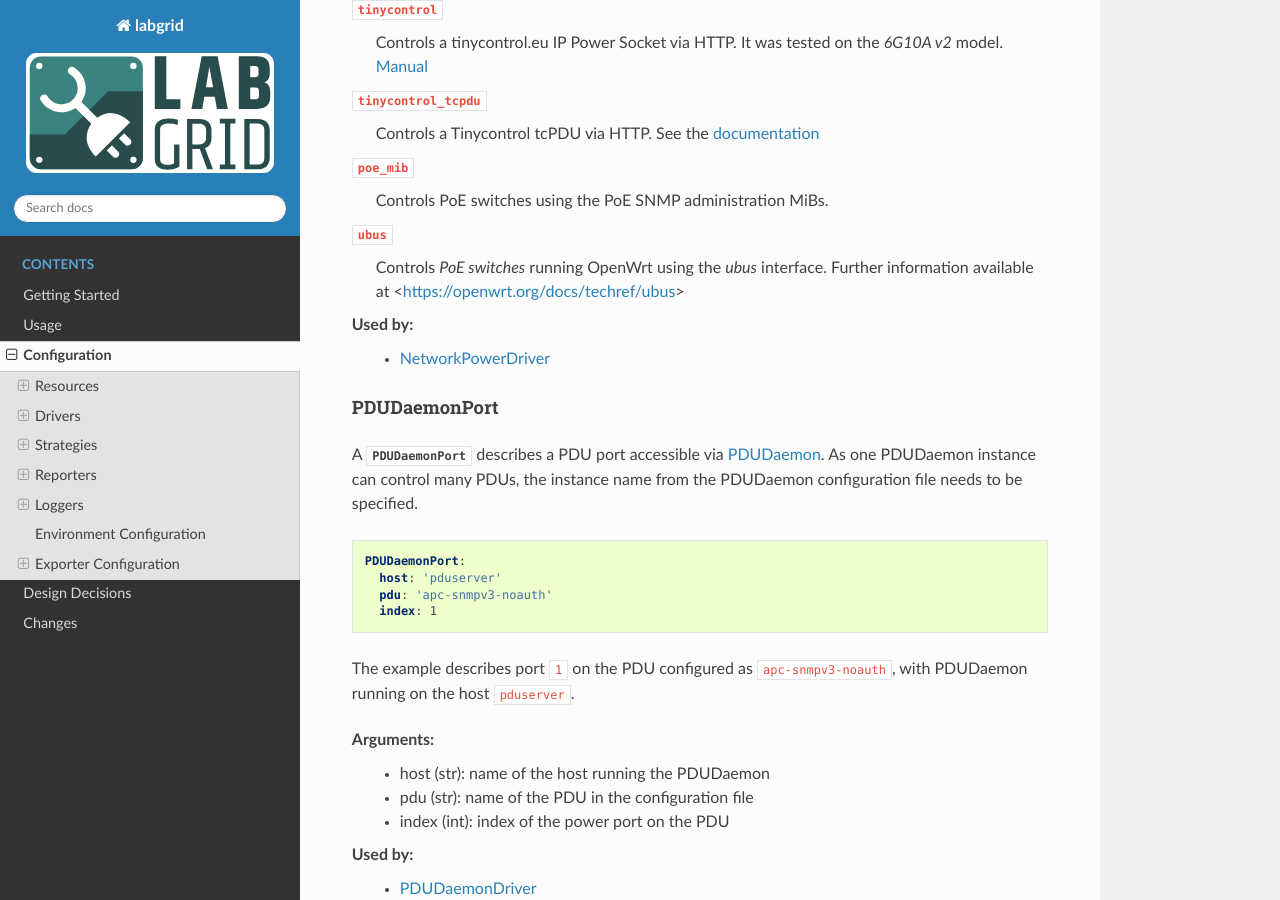
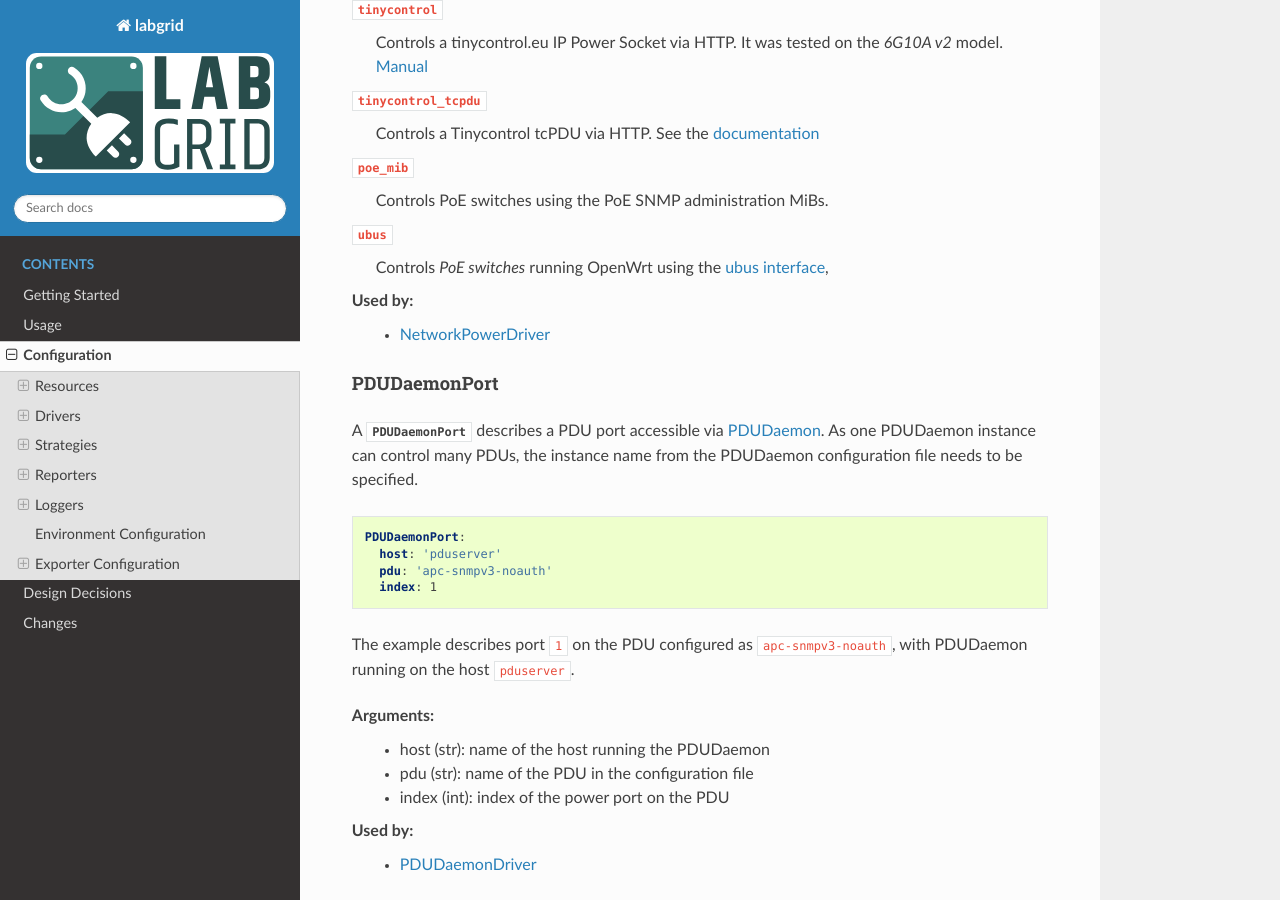
Before and after one commit to labgrid-project/labgrid, a Sphinx documentation site: the page built from doc/configuration.rst, in a window 1280 px wide and 900 px high, scrolled down 5400 px. Built offline with Sphinx 7.4.7 and the Read the Docs theme 3.1.0, drawn with Linux system fonts in a browser that asks for light colours; pages that are not in the unit, such as notebooks, are missing from menus; some of the changed text lies outside the part shown.

Commit message:
doc/configuration: fix ubus/sysfs links
Signed-off-by: Bastian Krause <bst@pengutronix.de>

```diff
--- a/doc/configuration.rst
+++ b/doc/configuration.rst
@@ -263,8 +263,8 @@
   Controls PoE switches using the PoE SNMP administration MiBs.
 
 ``ubus``
-  Controls *PoE switches* running OpenWrt using the *ubus* interface.
-  Further information available at <https://openwrt.org/docs/techref/ubus>
+  Controls *PoE switches* running OpenWrt using the
+  `ubus interface <https://openwrt.org/docs/techref/ubus>`__,
 
 Used by:
   - `NetworkPowerDriver`_
@@ -2231,8 +2231,10 @@
 ~~~~~~~~~~~~~~~~~~~~~~~
 The :any:`GpioDigitalOutputDriver` writes a digital signal to a GPIO line.
 
-This driver configures GPIO lines via `the sysfs kernel interface <https://www.kernel.org/doc/html/latest/gpio/sysfs.html>`.
-While the driver automatically exports the GPIO, it does not configure it in any other way than as an output.
+This driver configures GPIO lines via
+`the sysfs kernel interface <https://www.kernel.org/doc/html/latest/gpio/sysfs.html>`__.
+While the driver automatically exports the GPIO, it does not configure it in
+any other way than as an output.
 
 Binds to:
   gpio:
```
